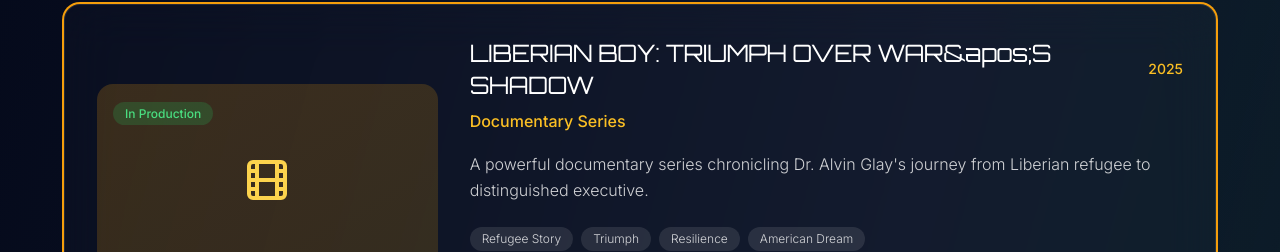
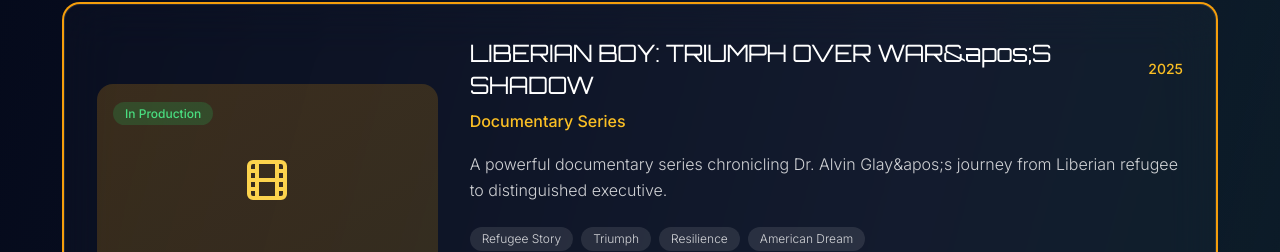
Before and after one commit to AntimatterAI/tron-dynamics, a Next.js app: page /studios in a window 1280 px wide. Shown: the part 1147-1399 px from the top of the page. Built offline with nearby package versions, Linux system fonts and the light colour scheme.

Commit message:
Fix remaining unescaped apostrophes in get-started and studios pages

```diff
--- a/src/app/get-started/page.tsx
+++ b/src/app/get-started/page.tsx
@@ -458,7 +458,7 @@ export default function GetStartedPage() {
               Get in <span className="text-violet-300">Touch</span>
             </h2>
             <p className="text-lg text-violet-100/50 max-w-2xl mx-auto font-light leading-relaxed">
-              Prefer to reach out directly? We're here to help in whatever way works best for you.
+              Prefer to reach out directly? We&apos;re here to help in whatever way works best for you.
             </p>
           </AnimatedElement>
 
--- a/src/app/studios/page.tsx
+++ b/src/app/studios/page.tsx
@@ -25,7 +25,7 @@ export default function StudiosPage() {
       type: "Documentary Series",
       status: "In Production",
       year: "2025",
-      description: "A powerful documentary series chronicling Dr. Alvin Glay's journey from Liberian refugee to distinguished executive.",
+      description: "A powerful documentary series chronicling Dr. Alvin Glay&apos;s journey from Liberian refugee to distinguished executive.",
       budget: "$75K",
       image: "/dr-alvin-glay-portrait.jpg",
       tags: ["Refugee Story", "Triumph", "Resilience", "American Dream"]
@@ -192,7 +192,7 @@ export default function StudiosPage() {
               Current <span className="text-amber-300">Projects</span>
             </h2>
             <p className="text-lg text-amber-100/50 max-w-2xl mx-auto font-light leading-relaxed">
-              From documentaries to feature films, we're developing groundbreaking content that celebrates African stories and global perspectives.
+              From documentaries to feature films, we&apos;re developing groundbreaking content that celebrates African stories and global perspectives.
             </p>
           </AnimatedElement>
 
```
